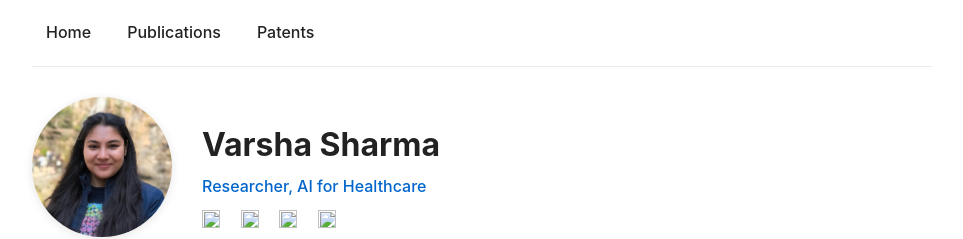
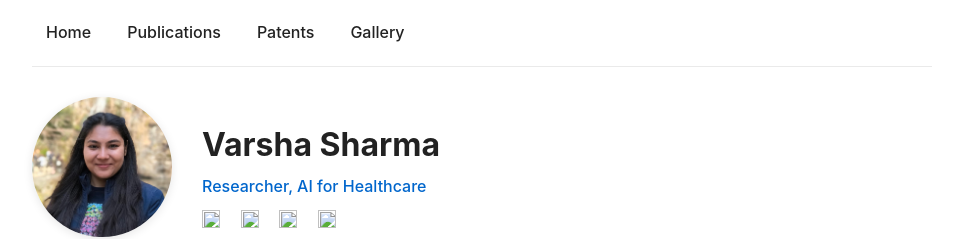
Before and after one commit to shavarsha/shavarsha.github.io, a Jekyll site: the page built from index.md, in a window 1280 px wide. Shown: the top 239 px of the page, without its empty margins (158-1121 px from the left). Built offline with Jekyll 4.4.1, drawn with Linux system fonts in a browser that asks for light colours.

Commit message:
Update default.html

```diff
--- a/_layouts/default.html
+++ b/_layouts/default.html
@@ -12,6 +12,7 @@
     <a href="/">Home</a>
     <a href="/publications">Publications</a>
     <a href="/patents">Patents</a>
+    <a href="/gallery/">Gallery</a>
     <!-- <a href="/cv.pdf">CV</a> -->
   </nav>
 
```
